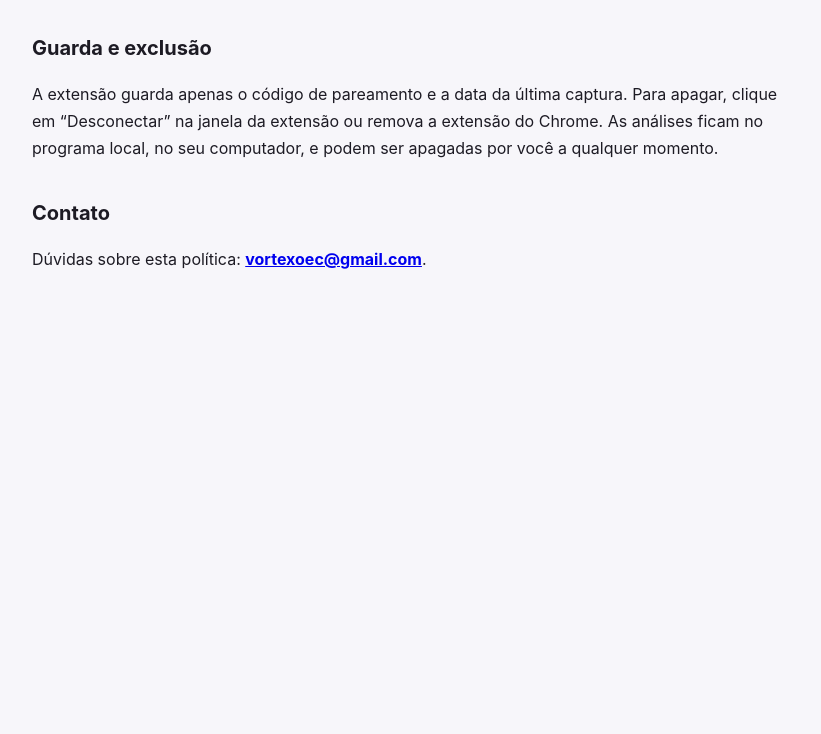
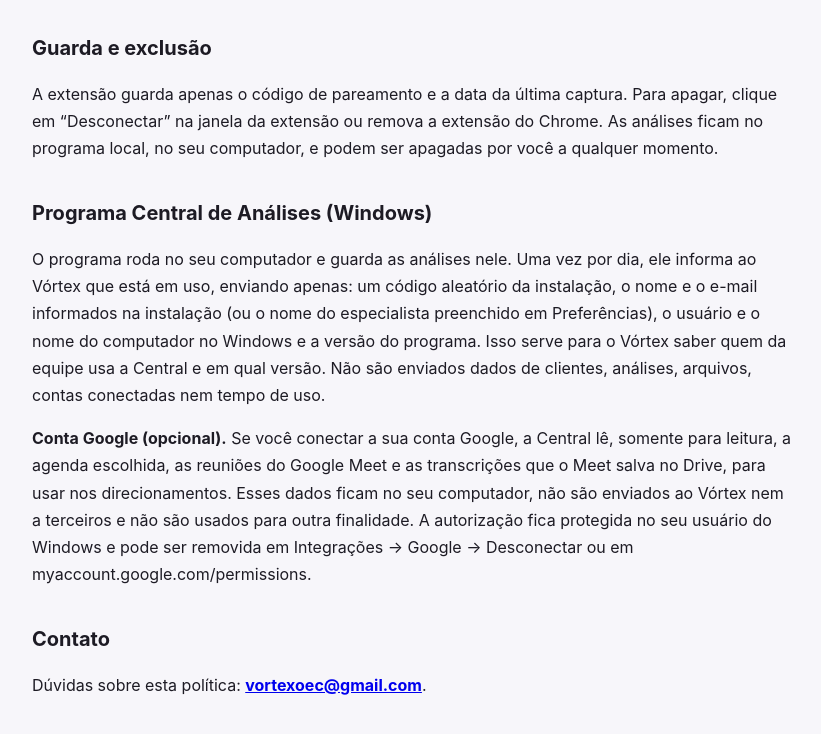
Before and after one commit to vortexoec/vortexoec.github.io, a plain HTML site: page privacidade.html in a window 1280 px wide. Shown: the part 1142-1876 px from the top of the page, without its empty margins (228-1049 px from the left). Before the commit the page ends 1511 px from the top, so only its background shows below. Drawn offline with Linux system fonts and the light colour scheme.

Commit message:
Central 0.9.5: instalador novo e politica de privacidade atualizada
Co-Authored-By: Claude Fable 5.2 <noreply@anthropic.com>

```diff
--- a/privacidade.html
+++ b/privacidade.html
@@ -46,6 +46,10 @@ th{font-size:11px;letter-spacing:1.5px;text-transform:uppercase;color:#6b6878}
 <h2>Guarda e exclusão</h2>
 <p>A extensão guarda apenas o código de pareamento e a data da última captura. Para apagar, clique em “Desconectar” na janela da extensão ou remova a extensão do Chrome. As análises ficam no programa local, no seu computador, e podem ser apagadas por você a qualquer momento.</p>
 
+<h2>Programa Central de Análises (Windows)</h2>
+<p>O programa roda no seu computador e guarda as análises nele. Uma vez por dia, ele informa ao Vórtex que está em uso, enviando apenas: um código aleatório da instalação, o nome e o e-mail informados na instalação (ou o nome do especialista preenchido em Preferências), o usuário e o nome do computador no Windows e a versão do programa. Isso serve para o Vórtex saber quem da equipe usa a Central e em qual versão. Não são enviados dados de clientes, análises, arquivos, contas conectadas nem tempo de uso.</p>
+<p><b>Conta Google (opcional).</b> Se você conectar a sua conta Google, a Central lê, somente para leitura, a agenda escolhida, as reuniões do Google Meet e as transcrições que o Meet salva no Drive, para usar nos direcionamentos. Esses dados ficam no seu computador, não são enviados ao Vórtex nem a terceiros e não são usados para outra finalidade. A autorização fica protegida no seu usuário do Windows e pode ser removida em Integrações → Google → Desconectar ou em myaccount.google.com/permissions.</p>
+
 <h2>Contato</h2>
 <p>Dúvidas sobre esta política: <a href="mailto:vortexoec@gmail.com"><b>vortexoec@gmail.com</b></a>.</p>
 </main>
```
Also changed, not shown: 3 other files.
